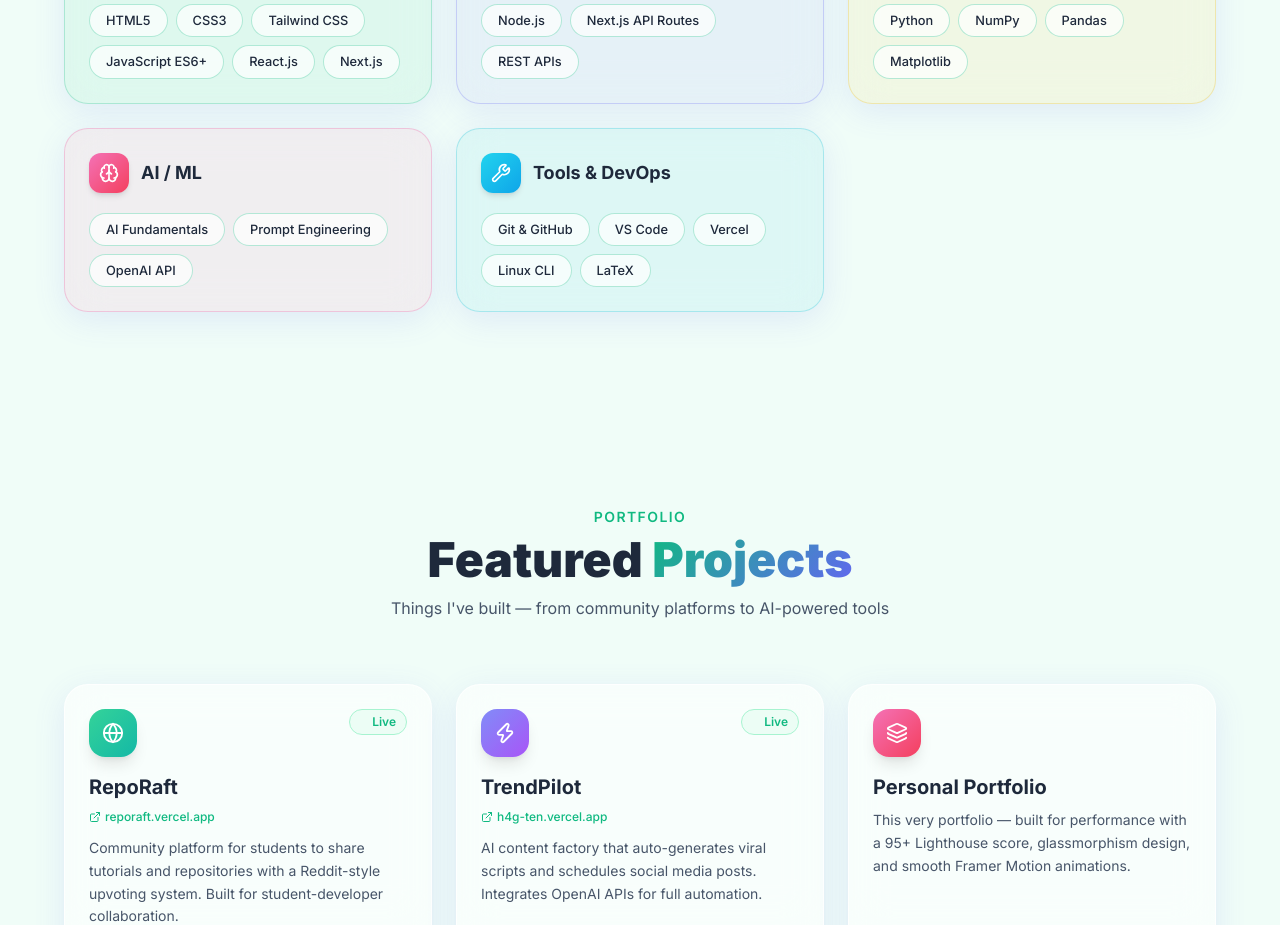
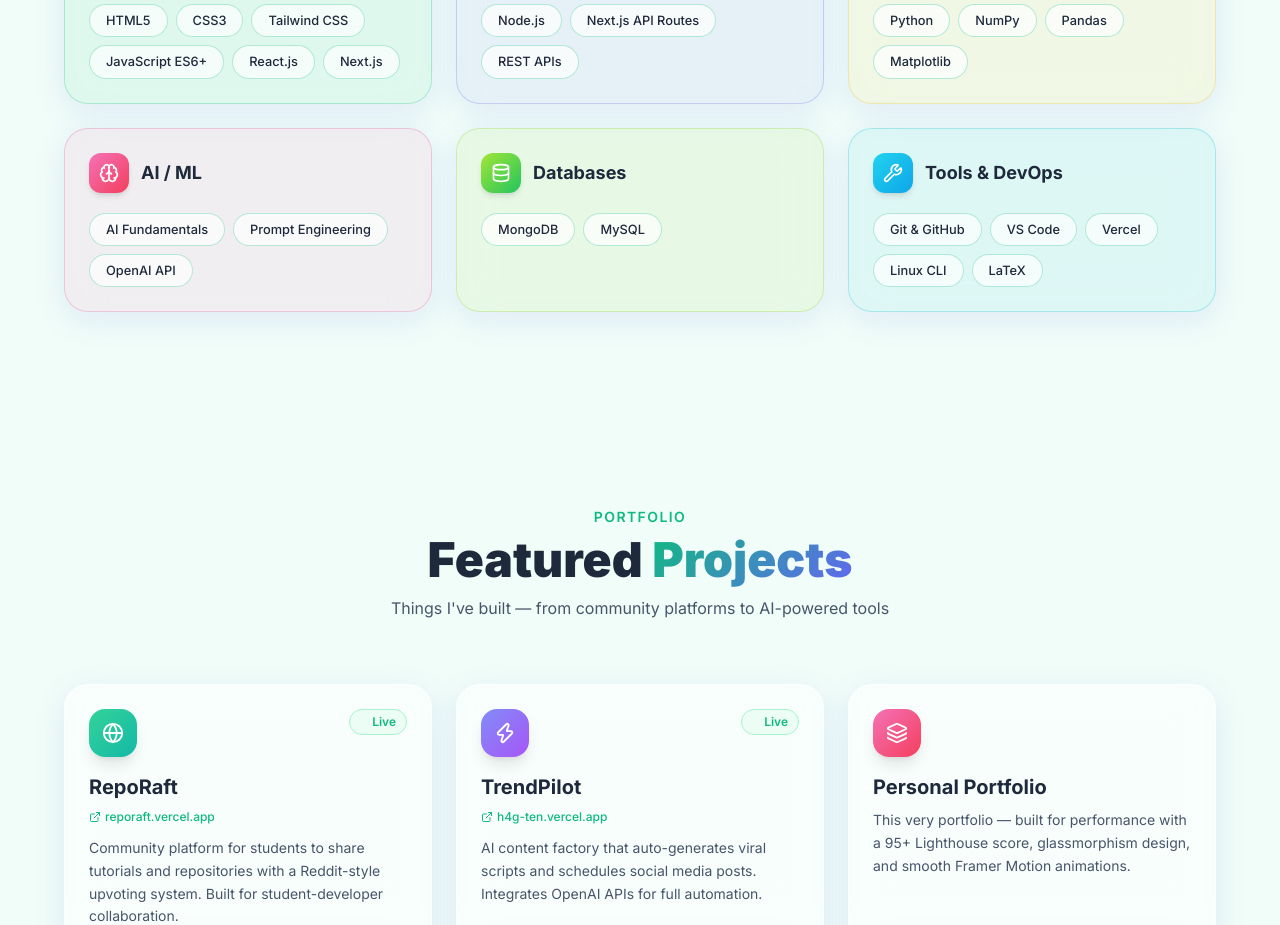
Before and after one commit to jainul210/portfolio, a Next.js app: page / in a window 1280 px wide. Shown: the part 1920-2845 px from the top of the page. Built offline with nearby package versions, Linux system fonts and the light colour scheme.

Commit message:
feat: add Databases category and icon to Skills component

```diff
--- a/components/Skills.js
+++ b/components/Skills.js
@@ -2,7 +2,7 @@
 import { motion } from 'framer-motion';
 import { useInView } from 'framer-motion';
 import { useRef } from 'react';
-import { Globe, Server, Code, Brain, Wrench } from 'lucide-react';
+import { Globe, Server, Code, Brain, Wrench, Database } from 'lucide-react';
 
 const skillCategories = [
   {
@@ -36,6 +36,14 @@ const skillCategories = [
     bg: 'rgba(236,72,153,0.08)',
     border: 'rgba(236,72,153,0.25)',
     skills: ['AI Fundamentals', 'Prompt Engineering', 'OpenAI API'],
+  },
+  {
+    title: 'Databases',
+    icon: Database,
+    color: 'from-lime-400 to-green-500',
+    bg: 'rgba(132,204,22,0.08)',
+    border: 'rgba(132,204,22,0.25)',
+    skills: ['MongoDB', 'MySQL'],
   },
   {
     title: 'Tools & DevOps',
```
